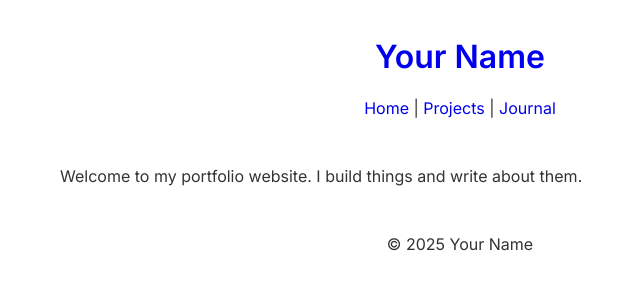
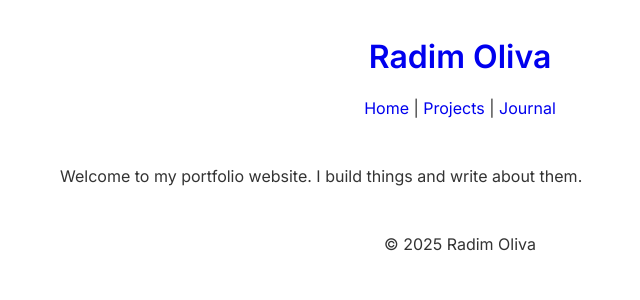
Before and after one commit to RadimOliva/radimoliva.github.io, a Jekyll site: the page built from index.md, in a window 1280 px wide. Shown: the top 300 px of the page, without its empty margins (180-820 px from the left). Built offline with Jekyll 4.4.1, drawn with Linux system fonts in a browser that asks for light colours.

Commit message:
Update _config.yml

```diff
--- a/_config.yml
+++ b/_config.yml
@@ -1,3 +1,3 @@
-title: Your Name
+title: Radim Oliva
 theme: minima
 markdown: kramdown
```
